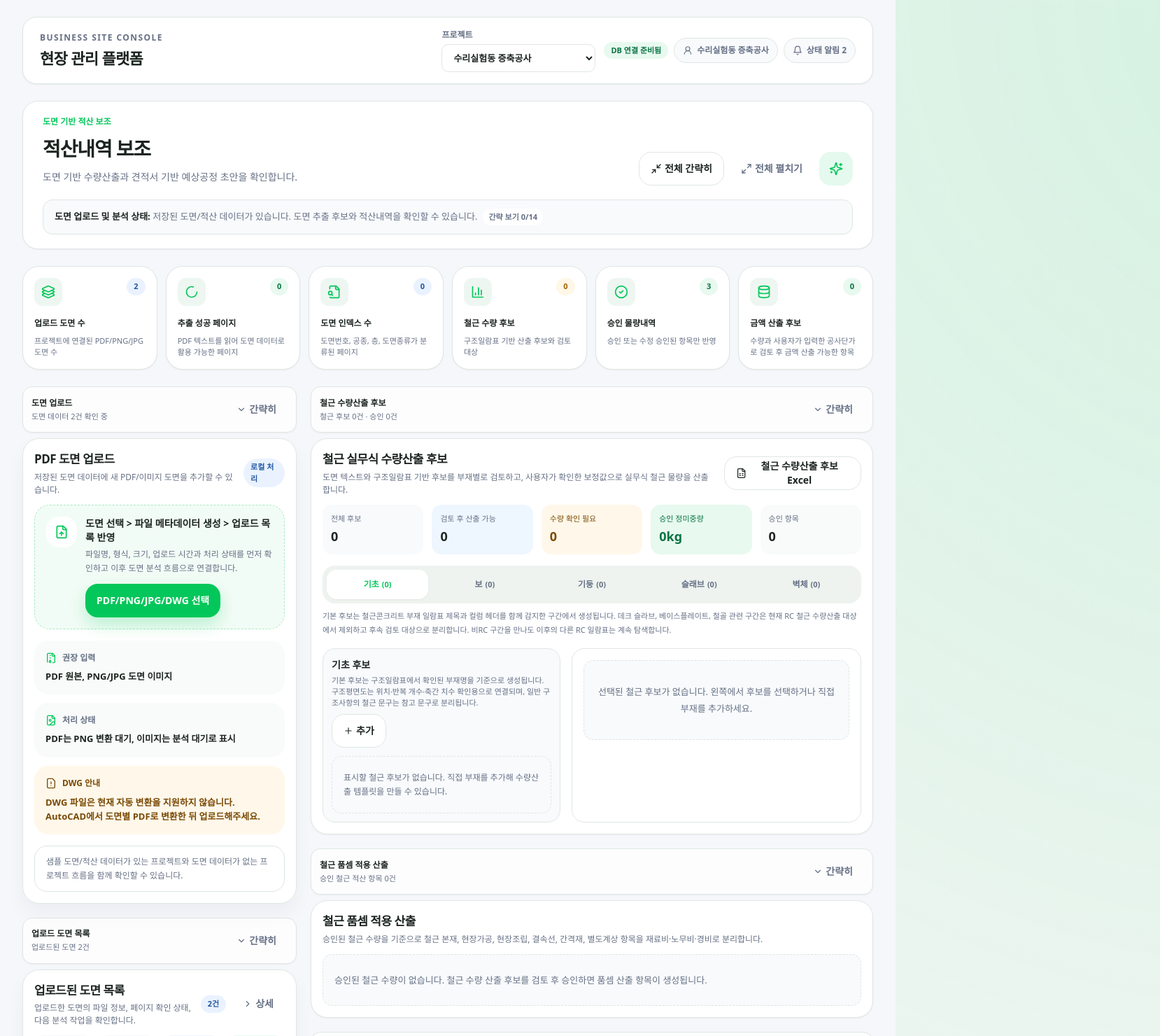
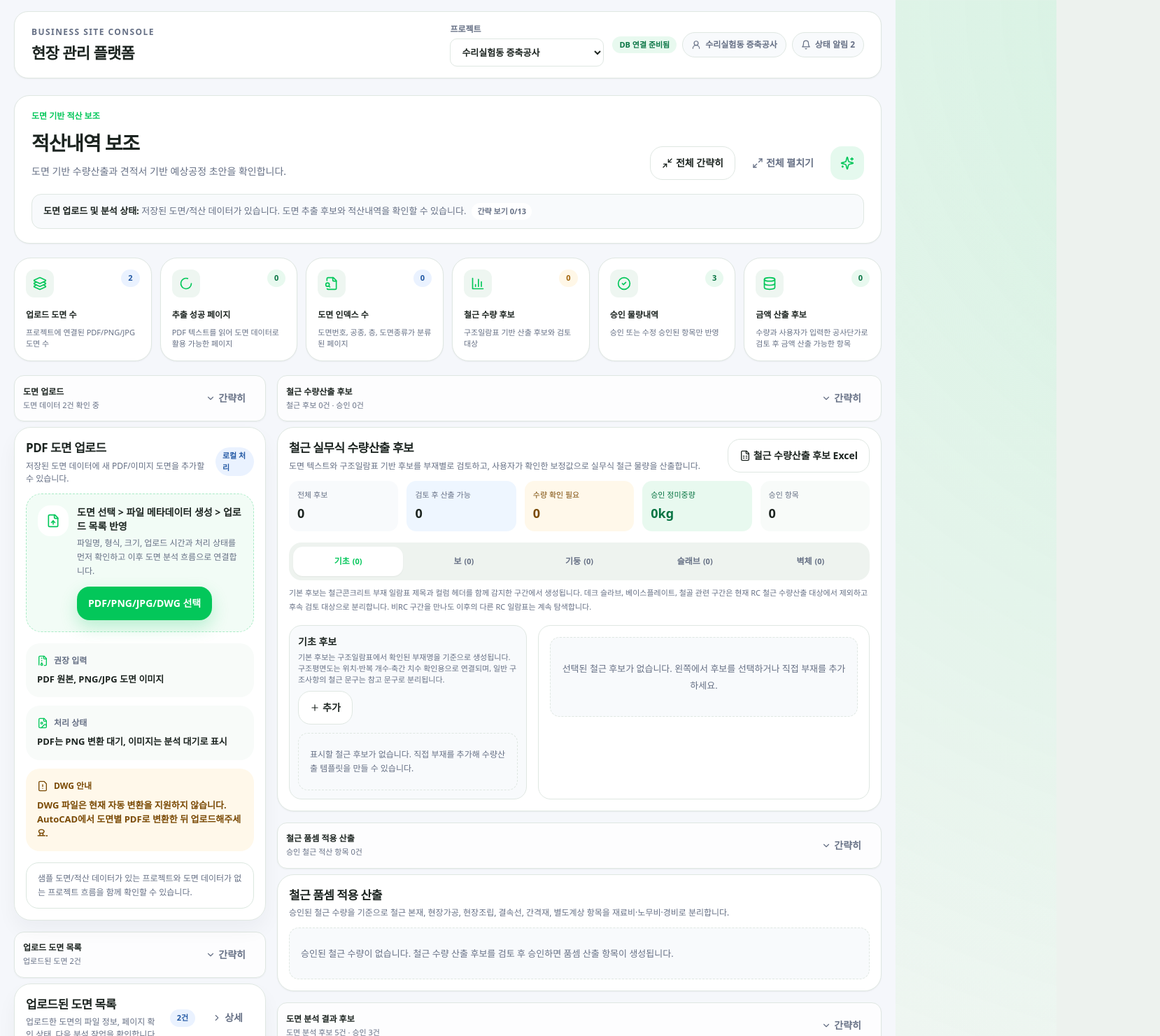
Before and after one commit to kaleb011/platform, a Next.js app: page /estimate in a window 1280 px wide. Shown: the top 1480 px of the page at 70% size, 1658 px wide, since content can reach past the window. Built offline with nearby package versions, Linux system fonts and the light colour scheme.

Commit message:
ui adjustment

```diff
--- a/components/estimation/EstimationDashboard.tsx
+++ b/components/estimation/EstimationDashboard.tsx
@@ -29,7 +29,6 @@ import { ManualStandardMatchReview } from "@/components/estimation/ManualStandar
 import { PdfTextExtractionSummary } from "@/components/estimation/PdfTextExtractionSummary";
 import { RebarQuantityReview } from "@/components/estimation/RebarQuantityReview";
 import { RebarStandardEstimatePanel } from "@/components/estimation/RebarStandardEstimatePanel";
-import { ScheduleForecastDashboard } from "@/components/estimation/ScheduleForecastDashboard";
 import { StandardMatchTable } from "@/components/estimation/StandardMatchTable";
 import { UnitPriceUploadPanel } from "@/components/estimation/UnitPriceUploadPanel";
 import { UploadedDrawingFilesTable } from "@/components/estimation/UploadedDrawingFilesTable";
@@ -83,7 +82,6 @@ import {
   isManualStandardMatchTarget,
   summarizeEstimateStatementItems
 } from "@/lib/estimation/service";
-import { buildScheduleForecastFromEstimateItems } from "@/lib/estimation/schedule-forecast";
 import { parseArchitectureUnitPriceWorkbook } from "@/lib/estimation/unit-price-parser";
 import type {
   DrawingFileRecord,
@@ -127,7 +125,6 @@ const compactDashboardSectionIds = [
   "manual-match",
   "estimate-items",
   "manual-statement",
-  "schedule-forecast",
   "drawing-waiting"
 ] as const;
 
@@ -472,10 +469,6 @@ export function EstimationDashboard() {
   const reflectedUploadedPdfEstimateCount = estimateItems.filter(
     (item) => item.matchSource === "uploaded_pdf"
   ).length;
-  const scheduleForecast = useMemo(
-    () => buildScheduleForecastFromEstimateItems(manualEstimateStatementItems),
-    [manualEstimateStatementItems]
-  );
 
   const extractedSuccessPageCount = activePdfTextResults.reduce(
     (count, result) =>
@@ -1107,12 +1100,11 @@ export function EstimationDashboard() {
     "manual-match": `수동 표준품셈 검토 ${manualReviewMatches.length}건`,
     "estimate-items": `적산내역 ${estimateItems.length}건`,
     "manual-statement": `수기 단가 내역 ${manualEstimateStatementItems.length}건 · 산출 ${manualEstimateStatementSummary.calculatedCount}건`,
-    "schedule-forecast": `예상공정 ${scheduleForecast.items.length}건`,
     "drawing-waiting": "도면 업로드 후 분석 흐름이 표시되는 대기 구역"
   };
 
   return (
-    <div className="mx-auto min-h-screen w-full max-w-7xl px-4 py-6 text-foreground sm:px-6 lg:px-8">
+    <div className="mx-auto min-h-screen w-full max-w-[1680px] px-2 py-4 text-foreground sm:px-3 lg:px-4 xl:px-5">
       <header className="mb-6 rounded-[20px] border border-border bg-white px-4 py-4 shadow-sm lg:px-6">
         <div className="flex flex-col gap-4 lg:flex-row lg:items-center lg:justify-between">
           <div>
@@ -1157,7 +1149,7 @@ export function EstimationDashboard() {
         </div>
       </header>
 
-      <section className="mb-6 rounded-[22px] border border-border bg-white px-5 py-5 shadow-sm lg:px-7">
+      <section className="mb-5 rounded-[22px] border border-border bg-white px-4 py-5 shadow-sm lg:px-6">
         <div className="flex flex-col gap-5 lg:flex-row lg:items-end lg:justify-between">
           <div className="max-w-3xl">
             <p className="text-[12px] font-semibold text-primary">도면 기반 적산 보조</p>
@@ -1202,7 +1194,7 @@ export function EstimationDashboard() {
         </div>
       </section>
 
-      <section className="mb-6 grid grid-cols-1 gap-3 sm:grid-cols-2 lg:grid-cols-6">
+      <section className="mb-5 grid grid-cols-1 gap-3 sm:grid-cols-2 lg:grid-cols-6">
         {summaryCards.map((card) => {
           const Icon = summaryIcons[card.key];
 
@@ -1221,8 +1213,8 @@ export function EstimationDashboard() {
         })}
       </section>
 
-      <div className="grid grid-cols-1 gap-5 lg:grid-cols-12">
-        <aside className="space-y-5 lg:col-span-4">
+      <div className="grid grid-cols-1 gap-4 xl:grid-cols-[minmax(280px,360px)_minmax(0,1fr)]">
+        <aside className="space-y-4">
           <CompactDashboardSection
             compact={Boolean(compactSections["drawing-upload"])}
             id="drawing-upload"
@@ -1269,7 +1261,7 @@ export function EstimationDashboard() {
           </CompactDashboardSection>
         </aside>
 
-        <main className="space-y-5 lg:col-span-8">
+        <main className="min-w-0 space-y-4">
               {drawingDataExists ? (
                 <>
                   <CompactDashboardSection
@@ -1409,18 +1401,6 @@ export function EstimationDashboard() {
                       unitPriceInputs={manualUnitPriceInputs}
                     />
                   </CompactDashboardSection>
-                  <CompactDashboardSection
-                    compact={Boolean(compactSections["schedule-forecast"])}
-                    id="schedule-forecast"
-                    onToggle={handleToggleCompactSection}
-                    summary={sectionSummary["schedule-forecast"]}
-                    title="예상공정 대시보드"
-                  >
-                    <ScheduleForecastDashboard
-                      items={scheduleForecast.items}
-                      summary={scheduleForecast.summary}
-                    />
-                  </CompactDashboardSection>
                   <details className="rounded-[20px] border border-border bg-white px-4 py-4 shadow-sm">
                     <summary className="cursor-pointer text-[14px] font-bold text-foreground">
                       참고용 일위대가 자료
@@ -1469,20 +1449,6 @@ export function EstimationDashboard() {
                   </Card>
                 </CompactDashboardSection>
               )}
-              {!drawingDataExists ? (
-                <CompactDashboardSection
-                  compact={Boolean(compactSections["schedule-forecast"])}
-                  id="schedule-forecast"
-                  onToggle={handleToggleCompactSection}
-                  summary={sectionSummary["schedule-forecast"]}
-                  title="예상공정 대시보드"
-                >
-                  <ScheduleForecastDashboard
-                    items={scheduleForecast.items}
-                    summary={scheduleForecast.summary}
-                  />
-                </CompactDashboardSection>
-              ) : null}
         </main>
       </div>
 
--- a/components/estimation/ManualEstimateStatementTable.tsx
+++ b/components/estimation/ManualEstimateStatementTable.tsx
@@ -71,13 +71,13 @@ export function ManualEstimateStatementTable({
   const canToggle = items.length > 5;
 
   return (
-    <Card className="section-enter">
+    <Card className="section-enter min-w-0 overflow-hidden">
       <SectionHeading
         title="수기 단가 기반 적산내역서"
         description="수량 산출은 시스템이 보조하고, 최종 단가는 사용자가 입력합니다. 수량과 공사단가가 모두 있으면 금액을 계산합니다."
         action={
           <Button
-            className="min-h-[38px] rounded-[14px] px-3 text-[12px]"
+            className="min-h-[38px] max-w-full rounded-[14px] px-3 text-[12px]"
             disabled={items.length === 0}
             onClick={onExportExcel}
             type="button"
@@ -122,7 +122,7 @@ export function ManualEstimateStatementTable({
         비어 있으면 단가 입력 필요, 수량 검토 대상이면 수량 확인 필요로 표시합니다.
       </div>
 
-      <div className="mt-4 overflow-x-auto">
+      <div className="mt-4 max-w-full overflow-x-auto">
         <table className="min-w-[1180px] text-left">
           <thead>
             <tr className="border-b border-border text-[12px] text-slate">
```
